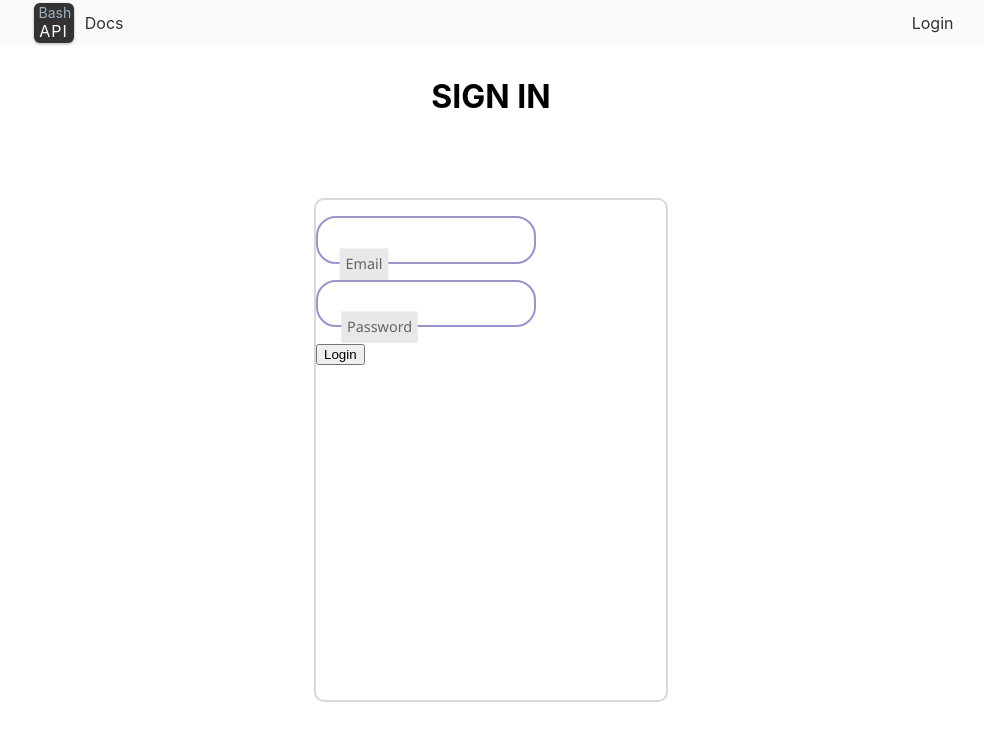
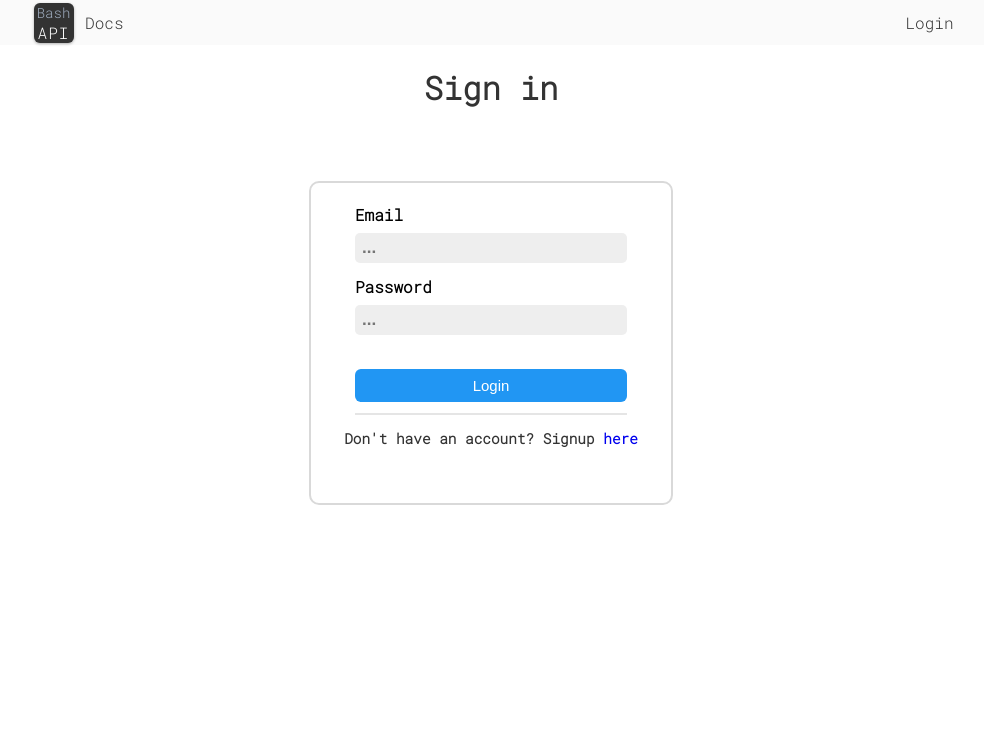
Before and after one commit to bash199/BashAPI, a React (Create React App) app in the folder client/: page /login in a window 1280 px wide. Shown: the top 740 px of the page, without its empty margins (149-1133 px from the left). Built offline with nearby package versions, Linux system fonts and the light colour scheme.

Commit message:
login done

```diff
--- a/client/package.json
+++ b/client/package.json
@@ -4,6 +4,9 @@
   "private": true,
   "dependencies": {
     "@emotion/styled": "^11.10.5",
+    "@fortawesome/fontawesome-svg-core": "^6.2.1",
+    "@fortawesome/free-solid-svg-icons": "^6.2.1",
+    "@fortawesome/react-fontawesome": "^0.2.0",
     "@testing-library/jest-dom": "^5.16.5",
     "@testing-library/react": "^13.4.0",
     "@testing-library/user-event": "^13.5.0",
--- a/client/src/Components/App.css
+++ b/client/src/Components/App.css
@@ -1,3 +1,5 @@
+
+
 .inputGroup {
    font-family: "Segoe UI", sans-serif;
    margin: 1em 0 1em 0;
--- a/client/src/Components/Navbar.jsx
+++ b/client/src/Components/Navbar.jsx
@@ -17,7 +17,7 @@ const InnerBox = styled.div`
    max-width: 920px;
    width: 80vw;
    height: 100%;
-   padding:  0 0 0  5px;
+   padding: 0 0 0 5px;
    background-color: #fafafa;
    display: flex;
    justify-content: space-between;
@@ -37,7 +37,7 @@ const RightBox = styled.div`
    height: 100%;
    background-color: #fafafa;
    display: flex;
-   justify-content:flex-end;
+   justify-content: flex-end;
    align-items: center;
 `;
 const Logo = styled.div`
@@ -50,7 +50,7 @@ const Logo = styled.div`
    display: flex;
    flex-direction: column;
    justify-content: center;
-   align-content: space-around;
+   align-items: center;
    color: white;
 `;
 const Small = styled.div`
@@ -77,6 +77,7 @@ const Navbar = ({token, setToken}) => {
    useEffect(() => {
       setToken(localStorage.getItem("BashApitoken"));
       setState(show());
+      // eslint-disable-next-line
    }, [pathname]);
 
    const handleLogout = async () => {
--- a/client/src/Components/pages/Login.jsx
+++ b/client/src/Components/pages/Login.jsx
@@ -1,8 +1,8 @@
 import React, {useState} from "react";
 import styled from "@emotion/styled";
 import {Api} from "../../api/Api";
-import {useNavigate} from "react-router-dom";
-import "../App.css";
+import {Link, useNavigate} from "react-router-dom";
+// import "../App.css";
 const Div = styled.div`
    display: flex;
    flex-direction: column;
@@ -10,15 +10,87 @@ const Div = styled.div`
    align-items: center;
 `;
 const InnerDiv = styled.div`
-   width: 350px;
-   height: 500px;
+   width: 340px;
+   height: 300px;
    background-color: #fff;
    border: 2px solid #d9d9d9;
    border-radius: 10px;
    margin-top: 50px;
+   padding: 10px;
+   display: flex;
+   align-items: center;
+   flex-direction: column;
 `;
-const H3 = styled.h3`
+const InputsBox = styled.div`
+   width: 80%;
+   height: 220px;
+   border-bottom: 2px solid rgba(0, 0, 0, 0.1);
+   display: flex;
+   flex-direction: column;
+   align-items: center;
+   justify-content: space-around;
+`;
+const InputContainer = styled.div`
+   width: 100%;
+   height: 50px;
+   display: flex;
+   flex-direction: column;
+   align-items: flex-start;
+   justify-content: space-between;
+`;
+
+const LoginBtn = styled.button`
+   width: 100%;
+   height: 33px;
+   background-color: #2196f3;
+   color: white;
+   font-size: 15px;
+   border-radius: 6px;
+   border: none;
+   cursor: pointer;
+   &:active {
+      transform: scale(0.98);
+      transition: all 0.1s ease-in;
+   }
+`;
+
+const Input = styled.input`
+   border-style: solid;
+   width: 95%;
+   font-weight: 600;
+   font-size: 17px;
+   padding: 5px 7px;
+   border-width: 2px;
+   border-radius: 5px;
+   color: #8a8a8a;
+
+   background-color: #eee;
+   border: none;
+   margin-top: 8px;
+   &:focus {
+      outline-color: #2196f3;
+      outline-offset: 3px;
+      transition: all 0.1s ease-in-out;
+   }
+`;
+const H3 = styled.h1`
    font-size: 2rem;
+   color: #333333;
+`;
+const Docs = styled.div`
+   color: #333;
+   text-align: center;
+   font-size: 13px;
+`;
+
+const Register = styled.div`
+   height: 50px;
+   display: flex;
+   justify-content: center;
+   color: #333;
+   font-weight: 600;
+   text-align: center;
+   font-size: 0.9rem;
 `;
 
 const Login = () => {
@@ -26,12 +98,14 @@ const Login = () => {
       email: "",
       password: "",
    });
+   const [error, setError] = useState(null);
    const navigate = useNavigate();
    const Clickhandle = async (event) => {
       event.preventDefault();
       try {
-         if (!inputs.email || !inputs.password)
-            throw new Error("Please fill the fields");
+         if (!inputs.email || !inputs.password) return;
+
+         setError(null);
          const {data} = await Api.post("/user/login", inputs);
          // console.log(data);
          localStorage.setItem("BashApitoken", data.token);
@@ -40,9 +114,11 @@ const Login = () => {
             email: "",
             password: "",
          });
-      } catch (error) {
-         console.log(error);
-         console.log(error.response.data);
+      } catch (err) {
+         if (err.response) {
+            return setError(err.response.data);
+         }
+         setError(err.message);
       }
    };
 
@@ -54,21 +130,42 @@ const Login = () => {
 
    return (
       <Div>
-         <H3>SIGN IN</H3>
+         <H3>Sign in</H3>
          <InnerDiv>
-            <div className="inputGroup">
-               <input onChange={handleInputChange} name="email" type="text" />
-               <label>Email</label>
-            </div>
-            <div className="inputGroup">
-               <input
-                  onChange={handleInputChange}
-                  name="password"
-                  type="text"
-               />
-               <label>Password</label>
-            </div>
-            <button onClick={Clickhandle}>Login</button>
+            <InputsBox>
+               <InputContainer>
+                  <label style={{fontWeight: 600}} htmlFor="email">
+                     Email
+                  </label>
+                  <Input
+                     onChange={handleInputChange}
+                     placeholder="..."
+                     id="email"
+                     name="email"
+                     type="text"
+                  />
+               </InputContainer>
+               <InputContainer>
+                  <label style={{fontWeight: 600}} htmlFor="password">
+                     Password
+                  </label>
+                  <Input
+                     placeholder="..."
+                     onChange={handleInputChange}
+                     name="password"
+                     type="text"
+                  />
+               </InputContainer>
+               <Docs>{error}</Docs>
+               <LoginBtn onClick={Clickhandle}>Login</LoginBtn>
+            </InputsBox>
+            <Register>
+               {/* <Link to={'/register'}>here</Link> */}
+               <p>
+                  Don't have an account? Signup{" "}
+                  <Link to={"/register"}>here</Link>
+               </p>
+            </Register>
          </InnerDiv>
       </Div>
    );
--- a/client/src/Components/resources/NewResource.jsx
+++ b/client/src/Components/resources/NewResource.jsx
@@ -86,7 +86,7 @@ const NewResource = ({setResource}) => {
    const handleCreate = async () => {
       try {
          const schema = fillSchema();
-         const data = await Api.post(`/collection/${token}/newCollection`, {
+         await Api.post(`/collection/${token}/newCollection`, {
             name,
             schema,
          });
--- a/client/src/index.css
+++ b/client/src/index.css
@@ -1,13 +1,12 @@
+@import url('https://fonts.googleapis.com/css2?family=Open+Sans:ital@1&family=Roboto+Mono:wght@300&display=swap');
 body {
-  margin: 0;
-  font-family: -apple-system, BlinkMacSystemFont, 'Segoe UI', 'Roboto', 'Oxygen',
-    'Ubuntu', 'Cantarell', 'Fira Sans', 'Droid Sans', 'Helvetica Neue',
-    sans-serif;
-  -webkit-font-smoothing: antialiased;
-  -moz-osx-font-smoothing: grayscale;
+   margin: 0;
+   font-family:  'Roboto Mono', monospace;
+   -webkit-font-smoothing: antialiased;
+   -moz-osx-font-smoothing: grayscale;
 }
 
 code {
-  font-family: source-code-pro, Menlo, Monaco, Consolas, 'Courier New',
-    monospace;
+   font-family: source-code-pro, Menlo, Monaco, Consolas, "Courier New",
+      monospace;
 }
```
Also changed, not shown: 1 other file (tests, documents, lock files or other folders).
